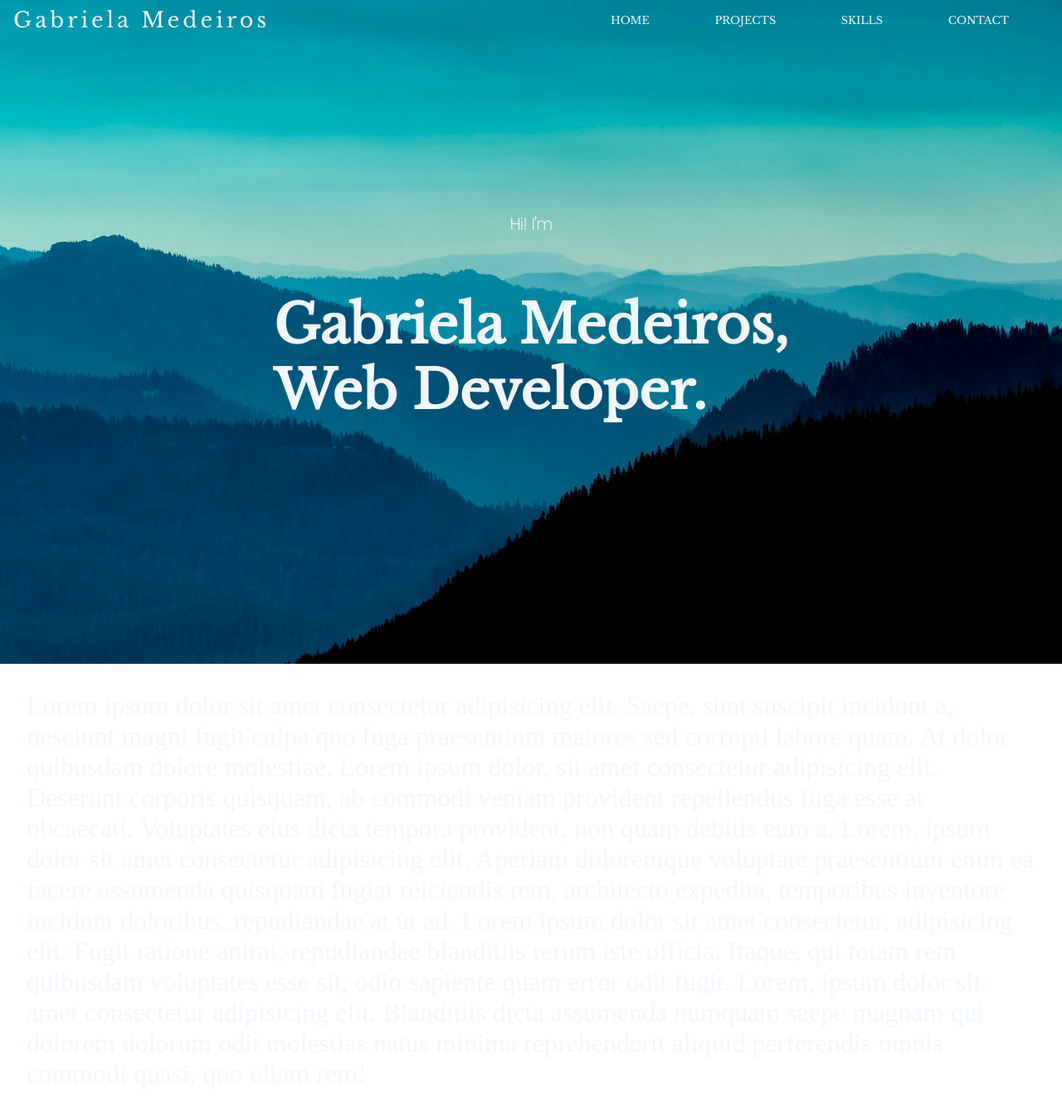
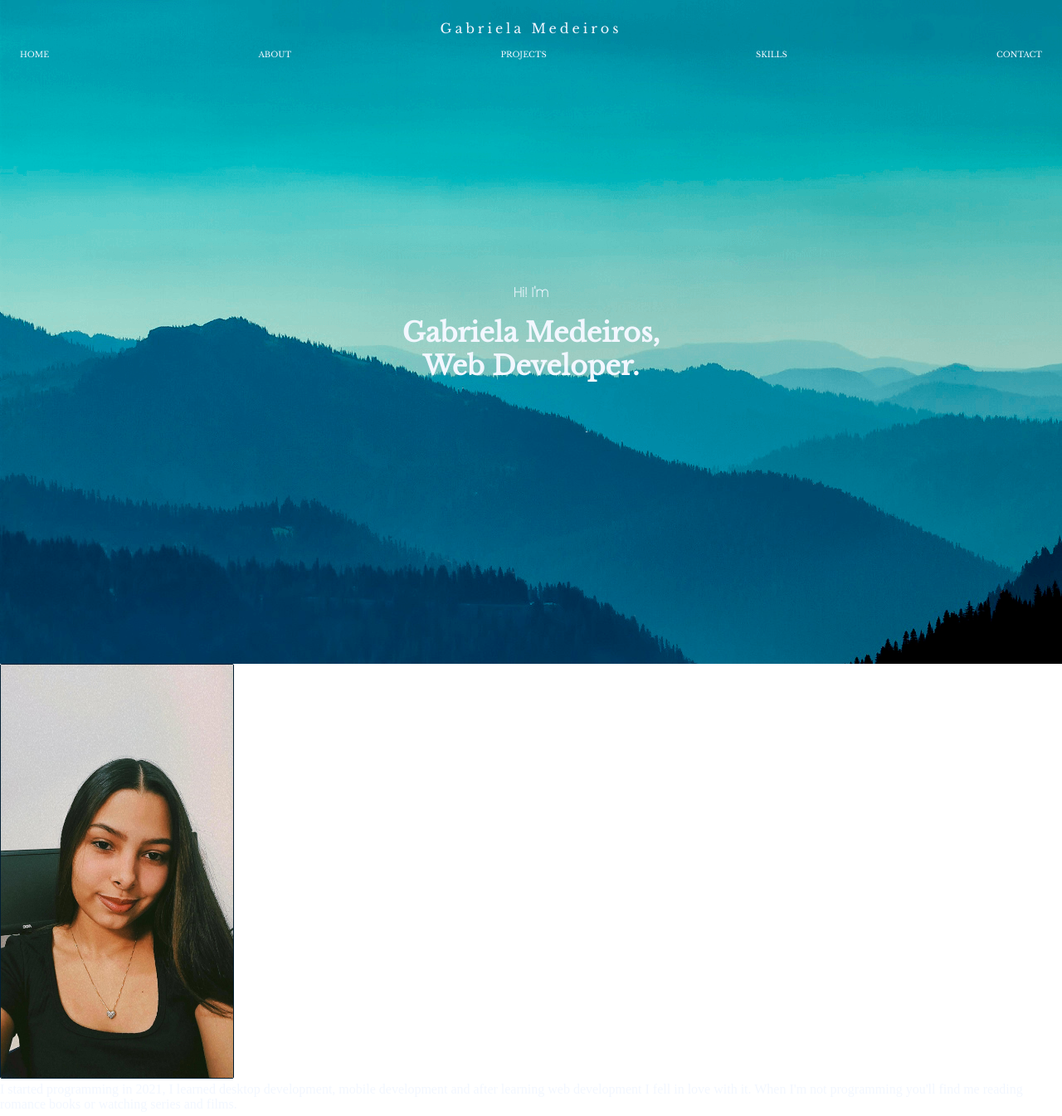
Before and after one commit to GabrielaMed/myPortfolio, a PHP site: page / in a window 1280 px wide. Shown: the whole page at 83% size. Run offline with PHP 8.4, Linux system fonts and the light colour scheme; some libraries are stand-ins or nearby versions.

Commit message:
mountains working

```diff
--- a/css/style.css
+++ b/css/style.css
@@ -2,8 +2,9 @@
 
 :root{
     --whiteBlue: #f2f7ff;
-    --darkBlue: #001233;
-    --violet: #7364d2;
+    --darkBlue: #031E31;
+    --middleBlue: #185C72 ;
+    --lightBlue: #90e0ef;
 
     --libre: 'Libre Baskerville', serif;
     --poppins: 'Poppins', sans-serif;
@@ -23,16 +24,6 @@ html{
     scroll-behavior: smooth;
 }
 
-img{
-    max-width: 100%;
-    height: auto;
-}
-
-#Home{
-    width: 100vw;
-    height: 100vh;
-}
-
 header{
     position: absolute;
     top: 0;
@@ -40,28 +31,27 @@ header{
     z-index: 1000;
     width: 100%;
     background-color: transparent;
+    padding: 1.5rem;
 }
 
 .myName{
-    font-size: 1.6rem;
+    font-size: 1rem;
     letter-spacing: 4px;
     font-family: var(--libre);
     font-weight: 300;
 }
 
 nav{
-    max-width: 1200px;
-    margin-left: 1rem;
-    margin-right: 1rem;
     height: 3rem;
     display: flex;
+    flex-direction: column;
     justify-content: space-between;
     align-items: center;
-
+    gap: 0.9rem;
 }
 
-.navigation{
-    width: 30rem;
+.btns{
+    width: 100%;
     display: flex;
     justify-content: space-between;
 }
@@ -69,7 +59,7 @@ nav{
 #Home button{
     text-decoration: none;
     font-family: var(--libre);
-    font-size: 0.8rem;
+    font-size: 0.6rem;
     position: relative;
     background-color: transparent;
     border: none;
@@ -82,7 +72,7 @@ nav{
     bottom: -3px;
     width: 0px;
     height: 2px;
-    background-color: var(--violet);
+    background-color: var(--whiteBlue);
     left: 0;
     right: 0;
     margin: auto;
@@ -97,63 +87,72 @@ nav{
     width: 100%;
 }
 
-.home{
+.main-content{
     height: 100vh;
+    width: 100%;
     overflow: hidden;
     position: relative;
+    display: flex;
+    justify-content: center;
+    align-items: center;
 }
 
-.home__parallax{
+.home-parallax{
     width: 100%;
     height: 100%;
+    top: 0;
+    left: 0;
     position: absolute;
-    background-repeat: no-repeat;
-    background-size: cover;
-    background-position: center;
+    object-fit: cover;
 }
 
-.home__parallax-img1{
+.home-parallax-img1{
     background-image: url('/img/imgm1.png');
     z-index: 1;
 }
 
-.home__parallax-img2{
+.home-parallax-img2{
     background-image: url('/img/imgm2.png');
     z-index: 10;
 }
 
-.home__parallax-img3{
+.home-parallax-img3{
     background-image: url('/img/imgm3.png');
     z-index: 100;
 }
 
-.home__parallax-img4{
+.home-parallax-img4{
     background-image: url('/img/imgm4.png');
     z-index: 100;
 }
 
 .subtitle, .title{
-    position: absolute;
+    position: relative;
     width: 100%;
     display: flex;
     justify-content: center;
 }
 
 .title{
-    top: 44%;
-    z-index: 10;
-    font-size: 4rem;
+    z-index: 1;
+    font-size: 2rem;
     font-family: var(--libre);
+    text-align: center;
 }
 
 .subtitle{
-    top: 32%;
-    font-size: 1.2rem;
+    font-size: 1rem;
     z-index: 1;
     font-family: var(--poppins);
+    margin-bottom: 1rem;
 }
 
-#Projects{
-    font-size: 2rem;
-    padding: 2rem;
+#About{
+
 }
+
+.myFoto img{
+    height: 500px;
+    border: 1px solid var(--darkBlue);
+    border-radius: 2px;
+}
--- a/index.html
+++ b/index.html
@@ -5,31 +5,38 @@
     <meta http-equiv="X-UA-Compatible" content="IE=edge" />
     <meta name="viewport" content="width=device-width, initial-scale=1.0" />
     <link rel="stylesheet" href="css/style.css" />
-    <title>Gabriela' Portfolio</title>
+    <script src="https://unpkg.com/scrollreveal"></script>
+    <title>Gabriela's Portfolio</title>
   </head>
   <body>
-    <section id="Home">
+    <section id="Home" class="home">
       <header>
         <nav>
           <h1 class="myName">Gabriela Medeiros</h1>
-          <div class="navigation">
-            <button class="btns" onClick="document.getElementById('Home').scrollIntoView();">
+          <div class="btns">
+            <button class="btn" onClick="document.getElementById('Home').scrollIntoView();">
               HOME
             </button>
             <button
-              class="btns"
+              class="btn"
+              onClick="document.getElementById('About').scrollIntoView();"
+            >
+              ABOUT
+            </button>
+            <button
+              class="btn"
               onClick="document.getElementById('Projects').scrollIntoView();"
             >
               PROJECTS
             </button>
             <button
-              class="btns"
+              class="btn"
               onClick="document.getElementById('Skills').scrollIntoView();"
             >
               SKILLS
             </button>
             <button
-              class="btns"
+              class="btn"
               onClick="document.getElementById('Contact').scrollIntoView();"
             >
               CONTACT
@@ -38,31 +45,37 @@
         </nav>
       </header>
 
-      <div class="home">
-        <div class="parallax home__parallax home__parallax-img1" data-rellax-speed="-9"></div>
-        <div class="parallax home__parallax home__parallax-img2" data-rellax-speed="-7"></div>
-        <div class="parallax home__parallax home__parallax-img3" data-rellax-speed="-6"></div>
-        <div class="parallax home__parallax home__parallax-img4" data-rellax-speed="-3"></div>
+      <div class="main-content">
+        <div class="home-parallax home-parallax-img1" id="imgOne"></div>
+        <div class="home-parallax home-parallax-img2" id="imgTwo"></div>
+        <div class="home-parallax home-parallax-img3" id="imgThree"></div>
+        <div class="home-parallax home-parallax-img4" id="imgFour"></div>
 
-        <div class="content">
-            <h2 class="parallax subtitle" data-rellax-speed="-6">
+        <div class="text">
+          <h2 class="subtitle" id="subtitle">
               Hi! I'm
           </h2>
-            <h1 class="parallax title" data-rellax-speed="-5">
+          <h1 class="title" id="title">
               Gabriela Medeiros,</br>
               Web Developer.
           </h1>
-            <!-- <div class="aboutMe">
-                <p class="parallax" data-rellax-speed="-4">
+        </div>
+
+      </div>
+    </section>
+
+    <section id="About">
+      <div class="aboutMe">
+        <div class="myFoto">
+          <img src="/img/myFoto.png" alt="Web Developer Girl">
+        </div>
+        <p>
             I started programming in 2021, I learned desktop development, mobile development and after learning web development I fell in love with it. When I'm not programming you'll find me reading romance books or watching series and films.
         </p>
-            </div> -->
-        </div>
     </div>
     </section>
 
     <section id="Projects">
-      Lorem ipsum dolor sit amet consectetur adipisicing elit. Saepe, sunt suscipit incidunt a, nesciunt magni fugit culpa quo fuga praesentium maiores sed corrupti labore quam. At dolor quibusdam dolore molestiae. Lorem ipsum dolor, sit amet consectetur adipisicing elit. Deserunt corporis quisquam, ab commodi veniam provident repellendus fuga esse at obcaecati. Voluptates eius dicta tempora provident, non quam debitis eum a. Lorem, ipsum dolor sit amet consectetur adipisicing elit. Aperiam doloremque voluptate praesentium enim ea facere assumenda quisquam fugiat reiciendis rem, architecto expedita, temporibus inventore incidunt doloribus, repudiandae at ut ad. Lorem ipsum dolor sit amet consectetur, adipisicing elit. Fugit ratione animi, repudiandae blanditiis rerum iste officia. Itaque, qui totam rem quibusdam voluptates esse sit, odio sapiente quam error odit fugit. Lorem, ipsum dolor sit amet consectetur adipisicing elit. Blanditiis dicta assumenda numquam saepe magnam qui dolorem dolorum odit molestias natus minima reprehenderit aliquid perferendis omnis commodi quasi, quo ullam rem!
     </section>
 
     <section id="Skills"></section>
@@ -70,7 +83,6 @@
     <section id="Contact"></section>
 
     <script src="/js/main.js"></script>
-    <script src="/js/rellax.min.js"></script>
-    <script src="https://cdnjs.cloudflare.com/ajax/libs/gsap/3.10.4/gsap.min.js"></script>
+
   </body>
 </html>
```
Also changed, not shown: js/main.js (+24 -35 lines), img/imgm.jpg (deleted), img/myFoto.png (added), js/rellax.min.js (deleted). Lines whose indentation alone changed are shown as unchanged.
